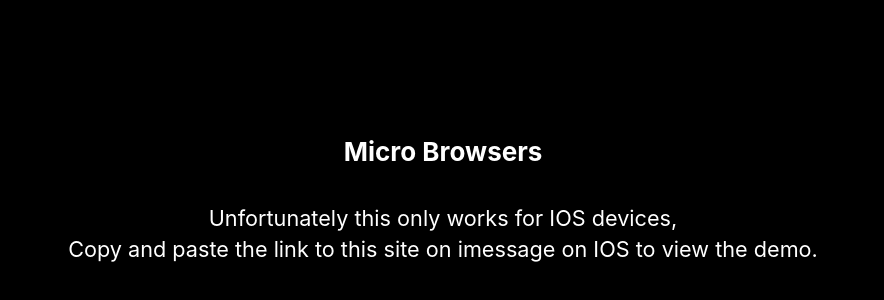
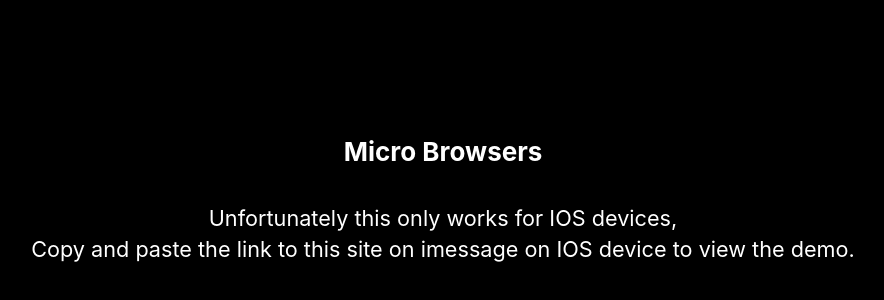
Before and after one commit to Developerayo/reactjs-micro-browser, a React (Create React App) app: page / in a window 1280 px wide. Shown: the part 218-518 px from the top of the page, without its empty margins (197-1081 px from the left). Built offline with nearby package versions, Linux system fonts and the light colour scheme.

Commit message:
add a word

```diff
--- a/src/App.js
+++ b/src/App.js
@@ -7,7 +7,7 @@
       <header className="App-header">
         <p>
           <h4>Micro Browsers</h4>
-  <small>Unfortunately this only works for IOS devices, <br/>  Copy and paste the link to this site on imessage on IOS to view the demo.</small>
+  <small>Unfortunately this only works for IOS devices, <br/>  Copy and paste the link to this site on imessage on IOS device to view the demo.</small>
         </p>
       </header>
     </div>
```
